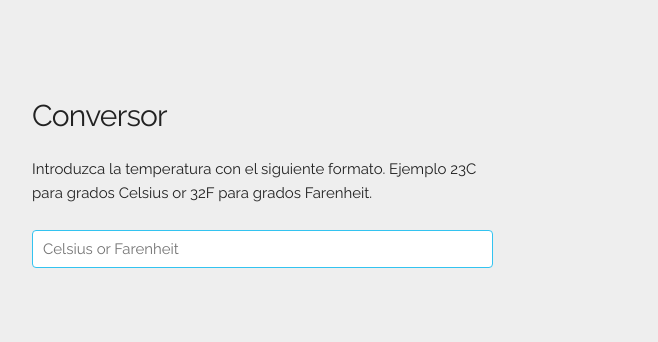
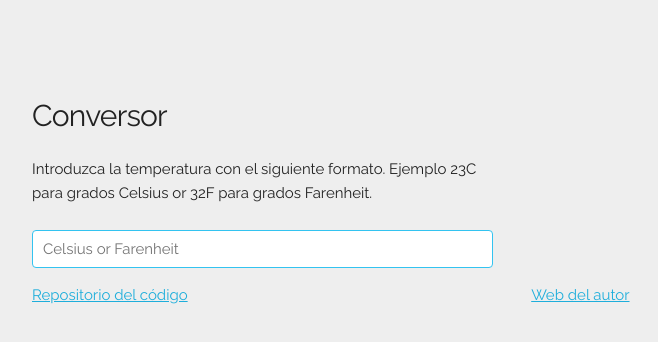
Before and after one commit to alu0100536652/STW02, a website: page minified/index.html in a window 1280 px wide. Shown: the whole page, without its empty margins (128-786 px from the left). Drawn offline with Linux system fonts and the light colour scheme.

Commit message:
Generando minify

```diff
--- a/minified/index.html
+++ b/minified/index.html
@@ -1 +1 @@
-<!DOCTYPE html><html lang=es><head><meta charset=utf-8><title>Conversor de Temperatura</title><meta name=description><meta name=author><meta name=viewport content="width=device-width, initial-scale=1"><link href="//fonts.googleapis.com/css?family=Raleway:400,300,600" rel=stylesheet type=text/css><link rel=stylesheet href=css/normalize.css><link rel=stylesheet href=css/skeleton.css><link rel=stylesheet href=css/custom.css><script type=text/javascript src=js/temperature.js></script></head><body><div class=container><div class=row><div class="one-half column app"><h4>Conversor</h4><p>Introduzca la temperatura con el siguiente formato. Ejemplo 23C para grados Celsius or 32F para grados Farenheit.</p><input class=u-full-width type=text autofocus oninput=calcular(); placeholder="Celsius or Farenheit" id=original> <span id=converted></span></div></div></div></body></html>
+<!DOCTYPE html><html lang=es><head><meta charset=utf-8><title>Conversor de Temperatura</title><meta name=description><meta name=author><meta name=viewport content="width=device-width, initial-scale=1"><link href="//fonts.googleapis.com/css?family=Raleway:400,300,600" rel=stylesheet type=text/css><link rel=stylesheet href=css/normalize.css><link rel=stylesheet href=css/skeleton.css><link rel=stylesheet href=css/custom.css><script type=text/javascript src=js/temperature.js></script></head><body><div class=container><div class=row><div class="one-half column app"><h4>Conversor</h4><p>Introduzca la temperatura con el siguiente formato. Ejemplo 23C para grados Celsius or 32F para grados Farenheit.</p><input class=u-full-width type=text autofocus oninput=calcular(); placeholder="Celsius or Farenheit" id=original> <span id=converted></span></div></div></div><div class=container><div class=row><div class="one-half column"><a href="http://github.com/alu0100536652/STW02/">Repositorio del código</a></div><div class="one-half column"><a href="http://alu0100536652.github.io/">Web del autor</a></div></div></div></body></html>
```
